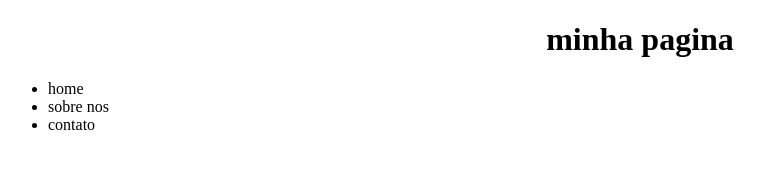
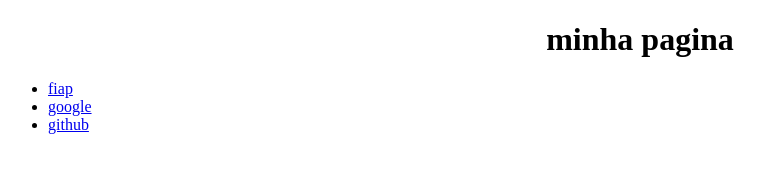
Before and after one commit to B3rg4r4/primeiro-projeto, a plain HTML site: page index.html in a window 1280 px wide. Shown: the whole page, without its empty margins (0-764 px from the left). Drawn offline with Linux system fonts and the light colour scheme.

Commit message:
criando com a tag a.

```diff
--- a/index.html
+++ b/index.html
@@ -19,9 +19,9 @@
 					<h1 style="text-align: center">minha pagina</h1>
 					<nav>
 						<ul>
-							<li>home</li>
-							<li>sobre nos</li>
-							<li>contato</li>
+							<li><a href="https://www.fiap.com.br" target="_blank">fiap</a></li>
+							<li><a href="https://www.google.com" target="_blank">google</a></li>
+							<li><a href="https://www.github.com" target="_blank">github</a></li>
 
 						</ul>
 
```
